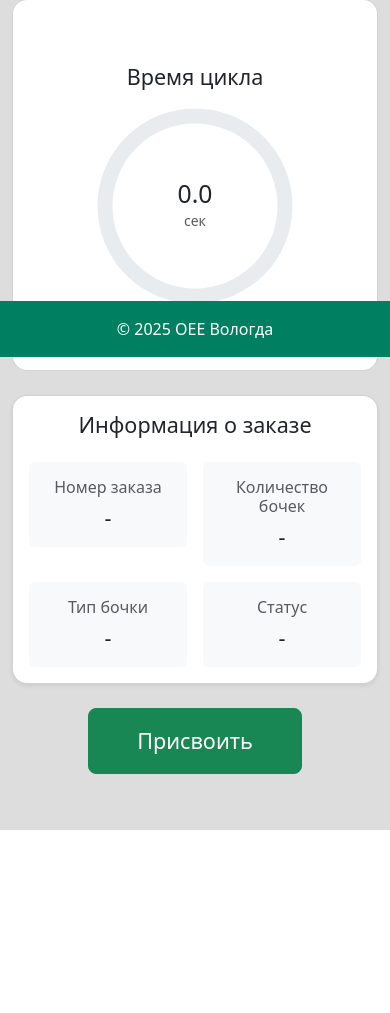
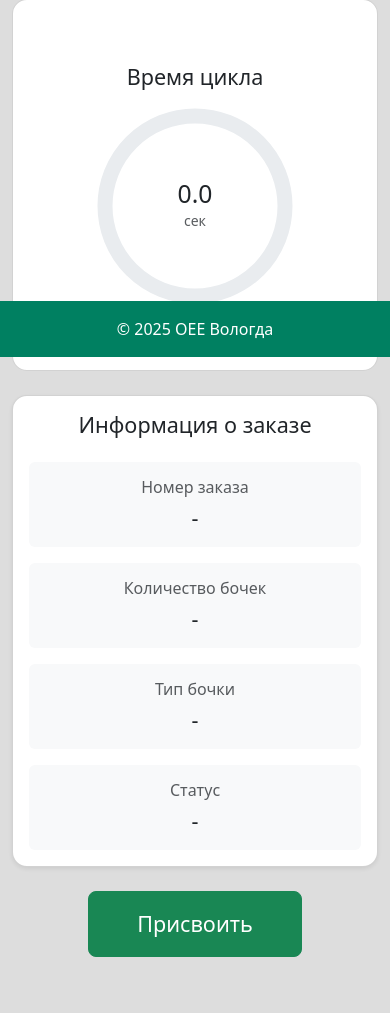
Before and after one commit to NikolaySkotnikov/OEE, a Django app: page /oee/operator/ in a window 390 px wide. Shown: the part 487-1500 px from the top of the page. Before the commit the page ends 1317 px from the top, so only its background shows below. Run offline with Django 5.2, Linux system fonts and the light colour scheme; the visitor is signed in with stand-in values (Sample User, id 1); data that the repository does not hold is empty.

Commit message:
моб адаптация оператор

```diff
--- a/drum_oee/templates/drum_oee/operator_dashboard.html
+++ b/drum_oee/templates/drum_oee/operator_dashboard.html
@@ -57,26 +57,26 @@
                 <div class="card-body">
                     <h4 class="card-title text-center mb-4">Информация о заказе</h4>
                     <div class="row g-3">
-                        <div class="col-6 col-md-3">
-                            <div class="bg-light p-3 rounded text-center">
+                        <div class="col-12 col-md-6 col-lg-3">
+                            <div class="bg-light p-3 rounded text-center h-100">
                                 <h6 class="text-muted mb-2">Номер заказа</h6>
                                 <p class="h4 mb-0 text-dark" id="currentOrderNumber">-</p>
                             </div>
                         </div>
-                        <div class="col-6 col-md-3">
-                            <div class="bg-light p-3 rounded text-center">
+                        <div class="col-12 col-md-6 col-lg-3">
+                            <div class="bg-light p-3 rounded text-center h-100">
                                 <h6 class="text-muted mb-2">Количество бочек</h6>
                                 <p class="h4 mb-0 text-dark" id="currentDrumCount">-</p>
                             </div>
                         </div>
-                        <div class="col-6 col-md-3">
-                            <div class="bg-light p-3 rounded text-center">
+                        <div class="col-12 col-md-6 col-lg-3">
+                            <div class="bg-light p-3 rounded text-center h-100">
                                 <h6 class="text-muted mb-2">Тип бочки</h6>
                                 <p class="h4 mb-0 text-dark" id="currentDrumType">-</p>
                             </div>
                         </div>
-                        <div class="col-6 col-md-3">
-                            <div class="bg-light p-3 rounded text-center">
+                        <div class="col-12 col-md-6 col-lg-3">
+                            <div class="bg-light p-3 rounded text-center h-100">
                                 <h6 class="text-muted mb-2">Статус</h6>
                                 <p class="h4 mb-0 text-dark" id="orderStatus">-</p>
                             </div>
```
